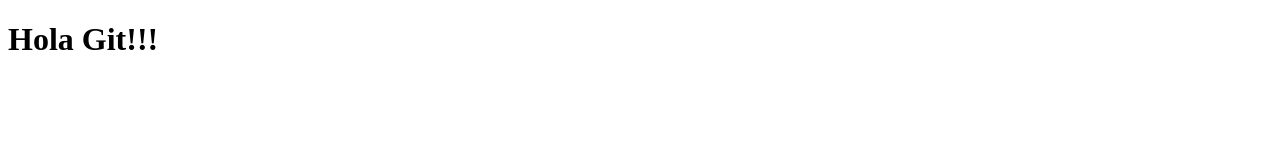
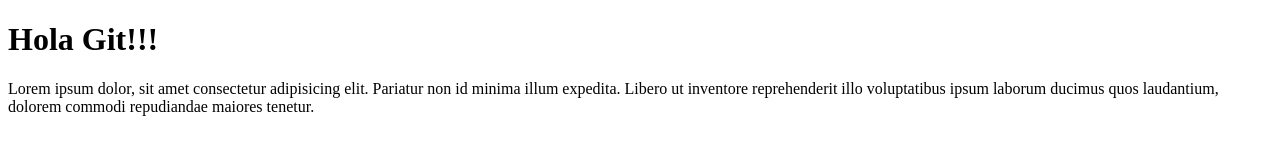
Before and after one commit to Ivanserolf/MiPrimerRepo, a plain HTML site: page index.html in a window 1280 px wide. Drawn offline with Linux system fonts and the light colour scheme.

Commit message:
Parrafo Modificado

```diff
--- a/index.html
+++ b/index.html
@@ -7,5 +7,6 @@
 </head>
 <body>
     <h1>Hola Git!!!</h1>
+    <p>Lorem ipsum dolor, sit amet consectetur adipisicing elit. Pariatur non id minima illum expedita. Libero ut inventore reprehenderit illo voluptatibus ipsum laborum ducimus quos laudantium, dolorem commodi repudiandae maiores tenetur.</p>
 </body>
 </html>
```
